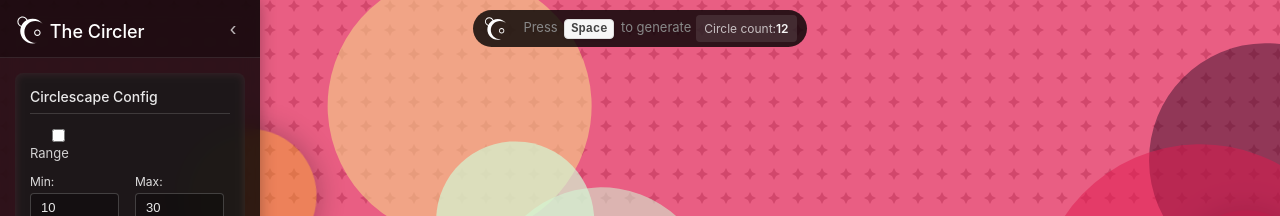
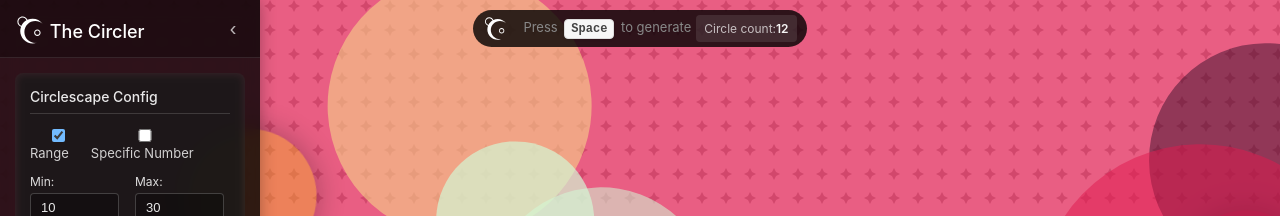
Before and after one commit to drinkingtheink/circler-2, a React (Create React App) app: page / in a window 1280 px wide. Shown: the top 216 px of the page. Built offline with nearby package versions, Linux system fonts and the light colour scheme.

Commit message:
config menu

```diff
--- a/src/App.js
+++ b/src/App.js
@@ -314,16 +314,25 @@ const Circlescape = () => {
                 <label className="toggle-label">
                   <input
                     type="checkbox"
+                    checked={!lockedCount}
+                    onChange={() => setLockedCount(false)}
+                  />
+                  <span className="toggle-text">Range</span>
+                </label>
+
+                <label className="toggle-label">
+                  <input
+                    type="checkbox"
                     checked={lockedCount}
-                    onChange={() => setLockedCount(!lockedCount)}
+                    onChange={() => setLockedCount(true)}
                   />
-                  <span className="toggle-text">{lockedCount ? "Exact Count" : "Range"}</span>
+                  <span className="toggle-text">Specific Number</span>
                 </label>
               </div>
 
               {lockedCount ? (
                 <div className="exact-count-control">
-                  <label>Number:</label>
+                  <label>Number of Circles:</label>
                   <input
                     type="number"
                     value={exactCircleCount}
```
